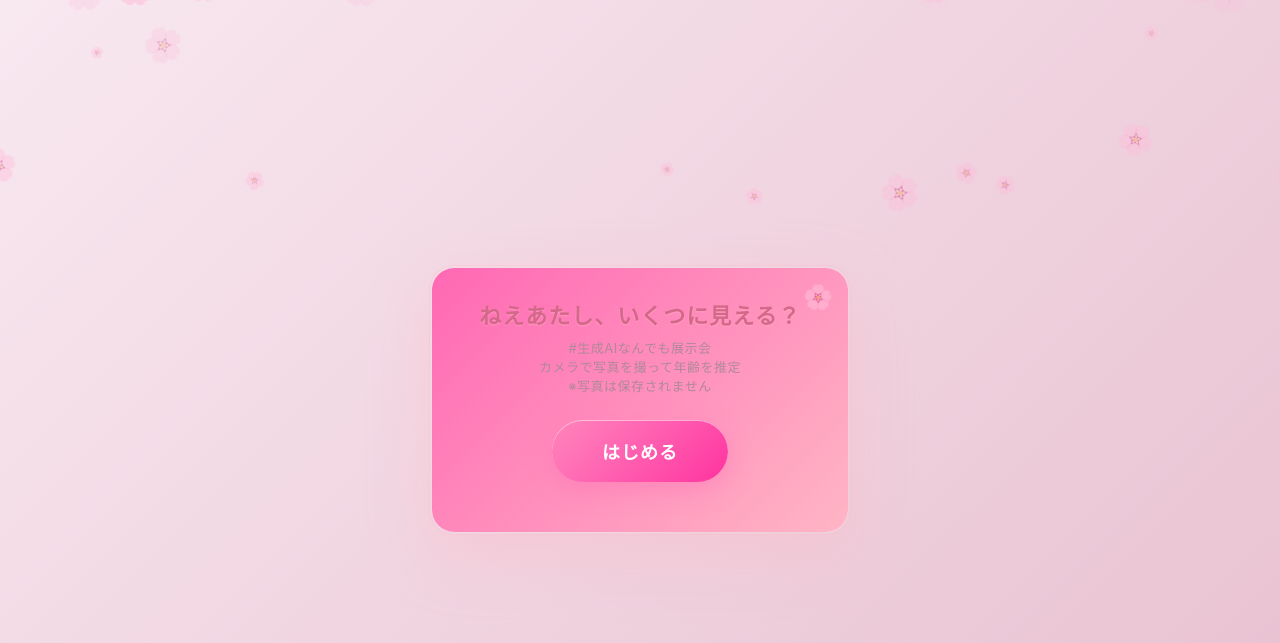
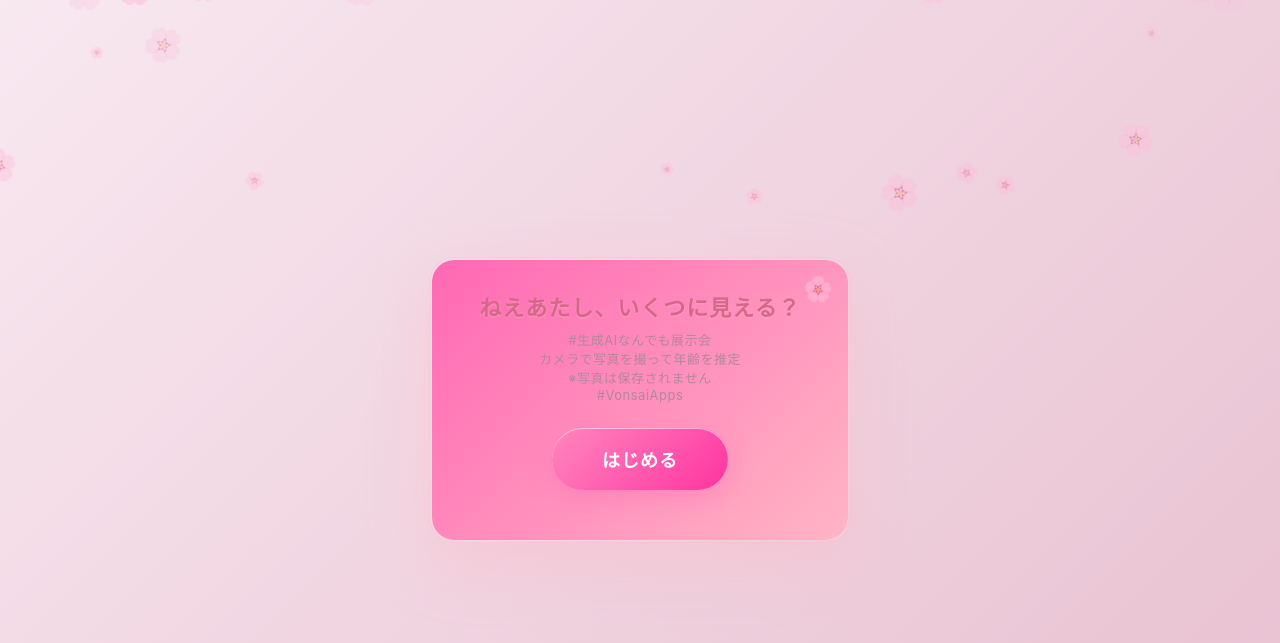
Before and after one commit to bonsai/ikutsu, a Flask app: page / in a window 1280 px wide. Shown: the top 643 px of the page. Run offline with Flask 3, Linux system fonts and the light colour scheme.

Commit message:
Fix: hashtag #VonsaiApps

```diff
--- a/static/script.js
+++ b/static/script.js
@@ -160,7 +160,7 @@ document.addEventListener('DOMContentLoaded', function() {
     window.shareTwitter = function() {
         const age = resultAge.textContent;
         const baseText = `ねえあたし、いくつに見える？${age}歳に見えました🌸`;
-        const hashtags = `#生成AIなんでも展示会\n#いくつに見える #AI年齢推定 #BonsaiApps`;
+        const hashtags = `#生成AIなんでも展示会\n#いくつに見える #AI年齢推定 #VonsaiApps`;
         const shareUrl = 'https://ikutsu.onrender.com/';
 
         const fullText = `${baseText}\n${hashtags}`;
--- a/templates/index.html
+++ b/templates/index.html
@@ -15,7 +15,7 @@
 
     <div class="container" id="mainContainer">
         <h1>ねえあたし、いくつに見える？</h1>
-        <p class="subtitle">#生成AIなんでも展示会<br>カメラで写真を撮って年齢を推定<br>※写真は保存されません</p>
+        <p class="subtitle">#生成AIなんでも展示会<br>カメラで写真を撮って年齢を推定<br>※写真は保存されません<br>#VonsaiApps</p>
 
         <button class="start-btn" id="startBtn" onclick="startCamera()">はじめる</button>
 
```
Also changed, not shown: CHANGELOG.md.
